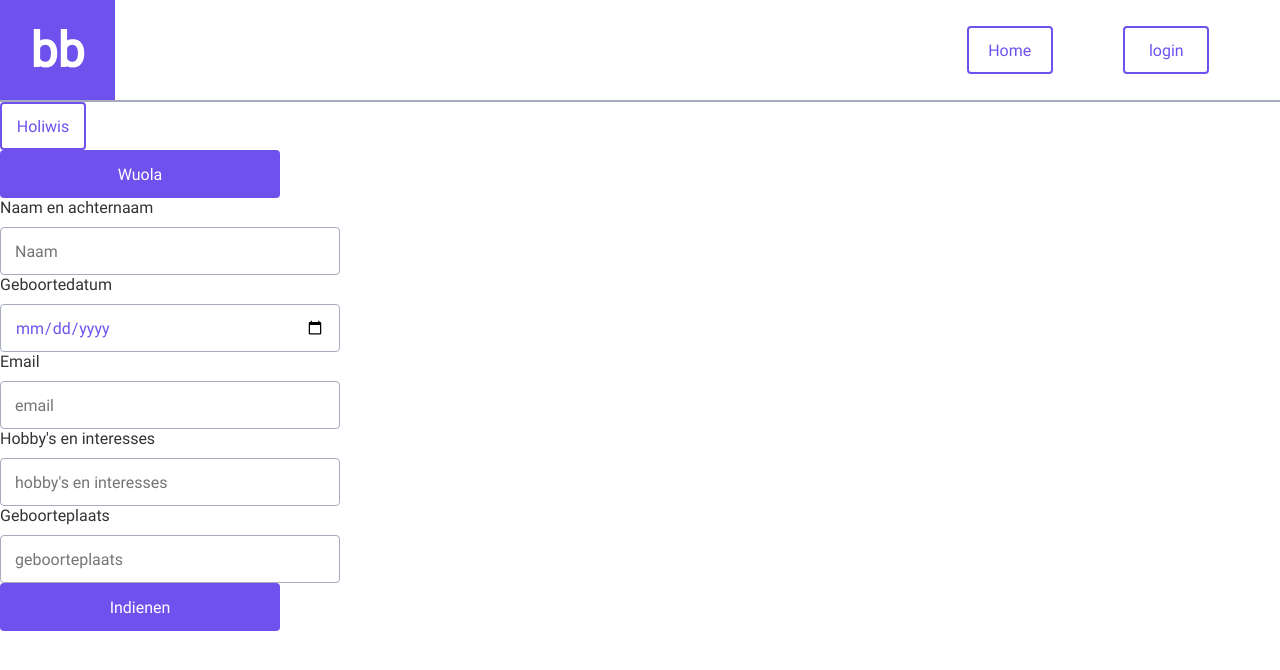
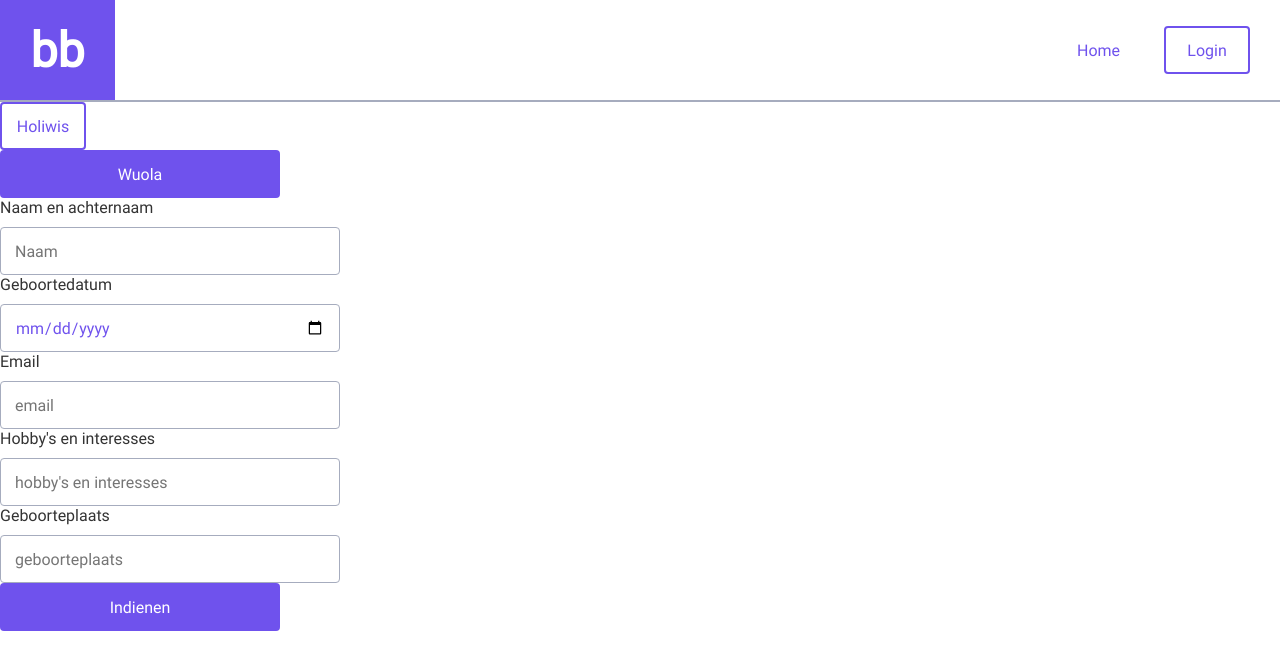
Before and after one commit to carlossanchezheil1984/Buddies-app, a React (Create React App) app: page / in a window 1280 px wide. Shown: the top 670 px of the page. Built offline with nearby package versions, Linux system fonts and the light colour scheme.

Commit message:
header component completed

```diff
--- a/src/App.css
+++ b/src/App.css
@@ -66,12 +66,17 @@ header{
 }
 
 .small-buttons-container{
-  width: 30%;
   display: flex;
-  justify-content: space-evenly;
+  align-items: center;
+  margin-right: 30px ;
 }
 
-
+.link{
+  color : var(--primary);
+  text-decoration: none;
+  text-align: center;
+  margin-right: 44px;
+}
 h1 {
   font-size: 36px;
   line-height: 42px;
--- a/src/Header.js
+++ b/src/Header.js
@@ -8,8 +8,8 @@ const Header = () => {
                 <div className="logo">bb</div>
 
                 <div className="small-buttons-container">
-                <Button buttonType="small" text="Home" submitBtn="true" />
-                <Button buttonType="small" text="login" submitBtn="true" />
+                <a className="link" href=".">Home</a>
+                <Button buttonType="small" text="Login" submitBtn="true" />
                 </div>
             </div>
 
```
